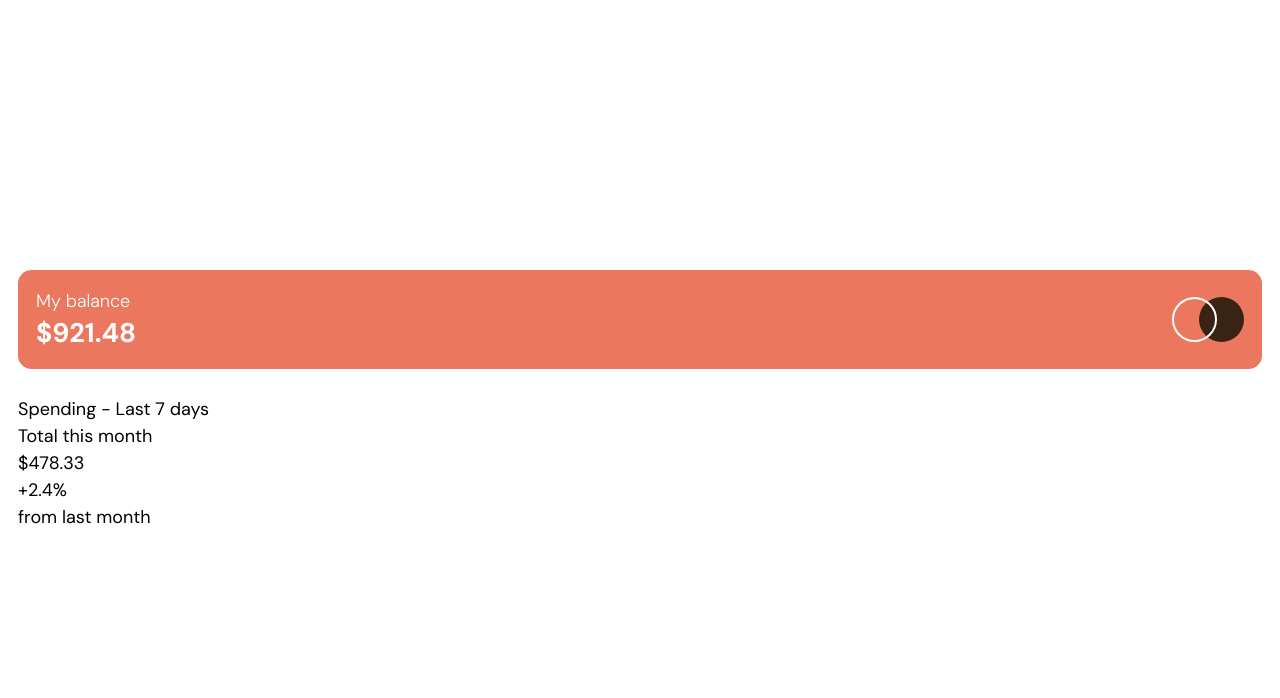
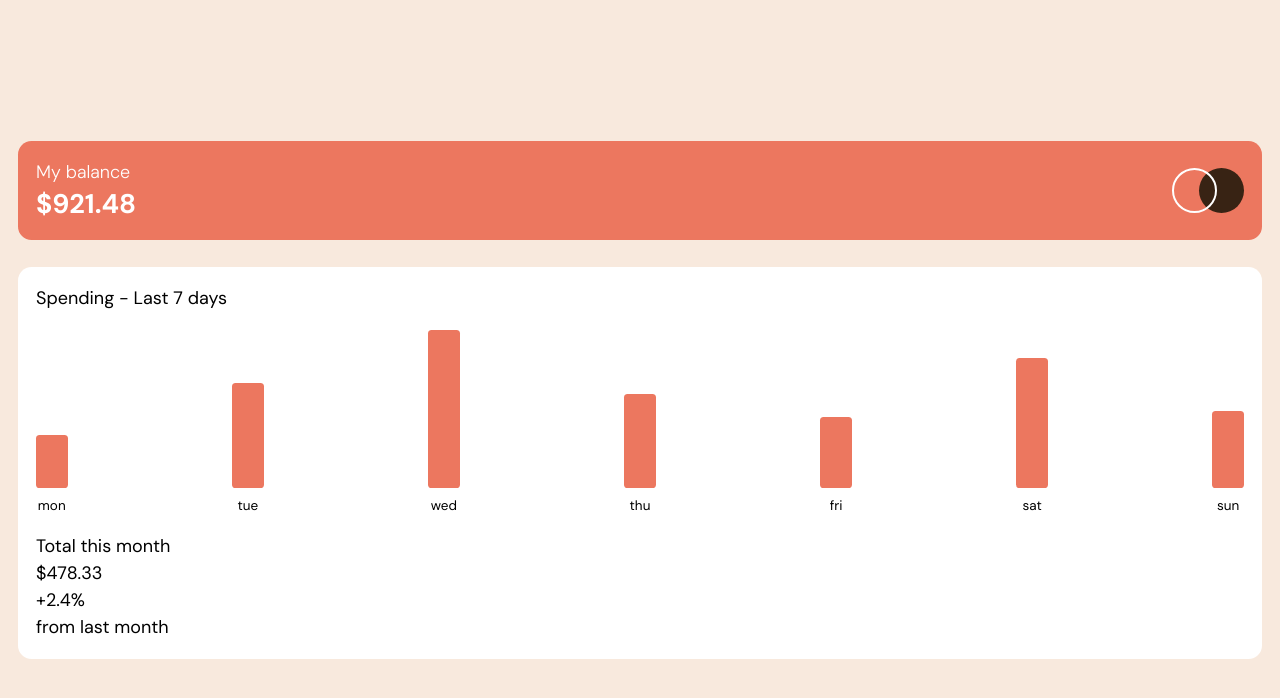
Before and after one commit to RaidEyes/expenses-chart, a React (Vite) app: page / in a window 1280 px wide. Shown: the top 698 px of the page. Built offline with nearby package versions, Linux system fonts and the light colour scheme.

Commit message:
Initial main design

```diff
--- a/src/components/Main/Main.tsx
+++ b/src/components/Main/Main.tsx
@@ -1,15 +1,27 @@
+import data from "../../data/data.json";
+
+interface dataObject {
+  day: string;
+  amount: number;
+}
+
 function Main() {
+  const dates: dataObject[] = data;
+  console.log(dates);
+
   return (
-    <div>
+    <div className="bg-white rounded-xl p-4">
       <h2>Spending - Last 7 days</h2>
-      <ul>
-        <li></li>
-        <li></li>
-        <li></li>
-        <li></li>
-        <li></li>
-        <li></li>
-        <li></li>
+      <ul className="py-4 flex flex-row gap-2 justify-between items-end">
+        {dates.map((date: { day: string; amount: number }) => (
+          <li key={date.day} className="flex flex-col gap-2 items-center">
+            <div
+              className="bg-[var(--primary-red)] w-7 rounded-[0.2rem]"
+              style={{ height: `${date.amount * 3}px` }}
+            ></div>
+            <p className="text-xs">{date.day}</p>
+          </li>
+        ))}
       </ul>
       <div>
         <p>Total this month</p>
--- a/src/index.css
+++ b/src/index.css
@@ -15,6 +15,7 @@
   --neutral-pale-orange: hsl(33, 100%, 98%);
 }
 body {
+  background-color: var(--neutral-cream);
   display: flex;
   flex-direction: column;
   justify-content: center;
```
